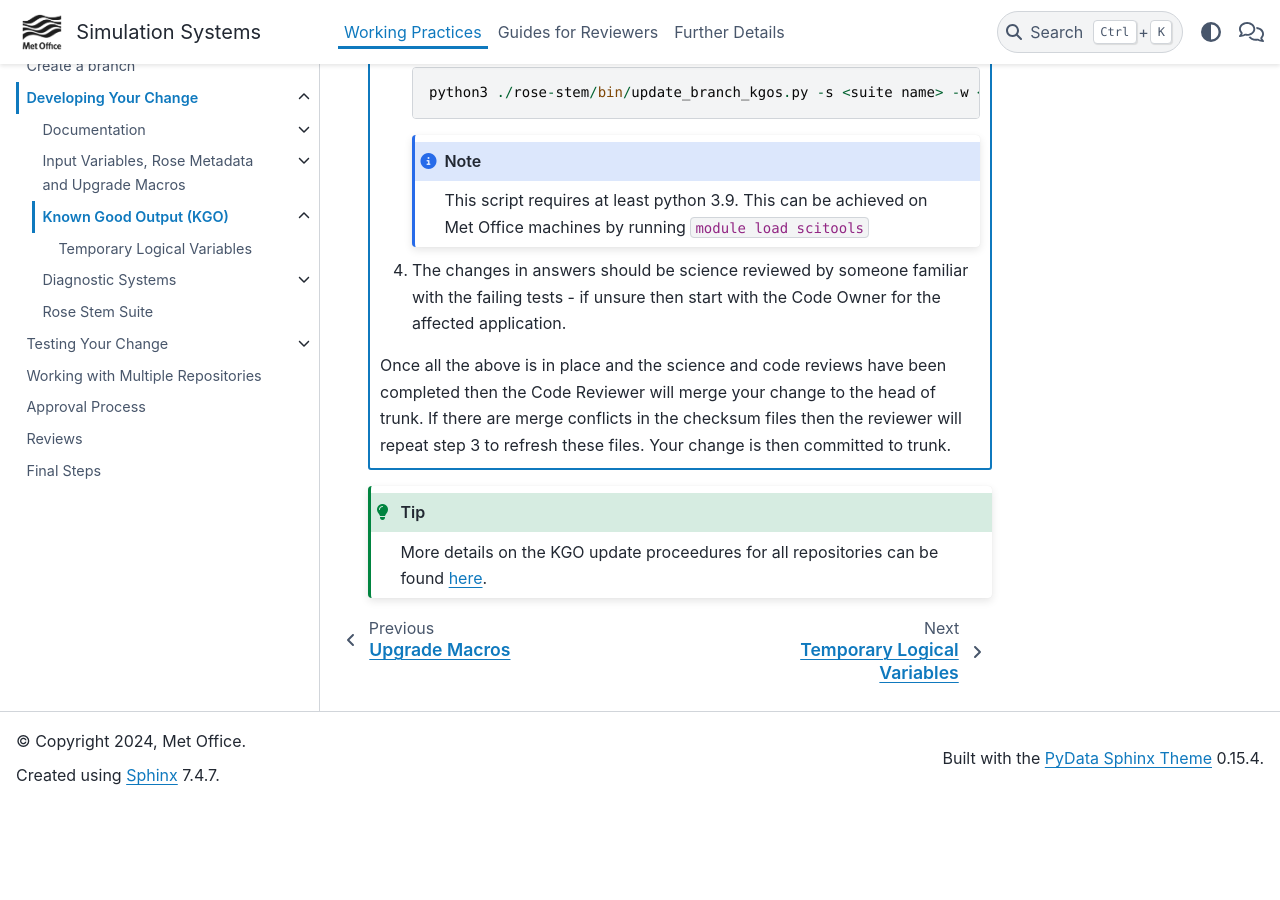
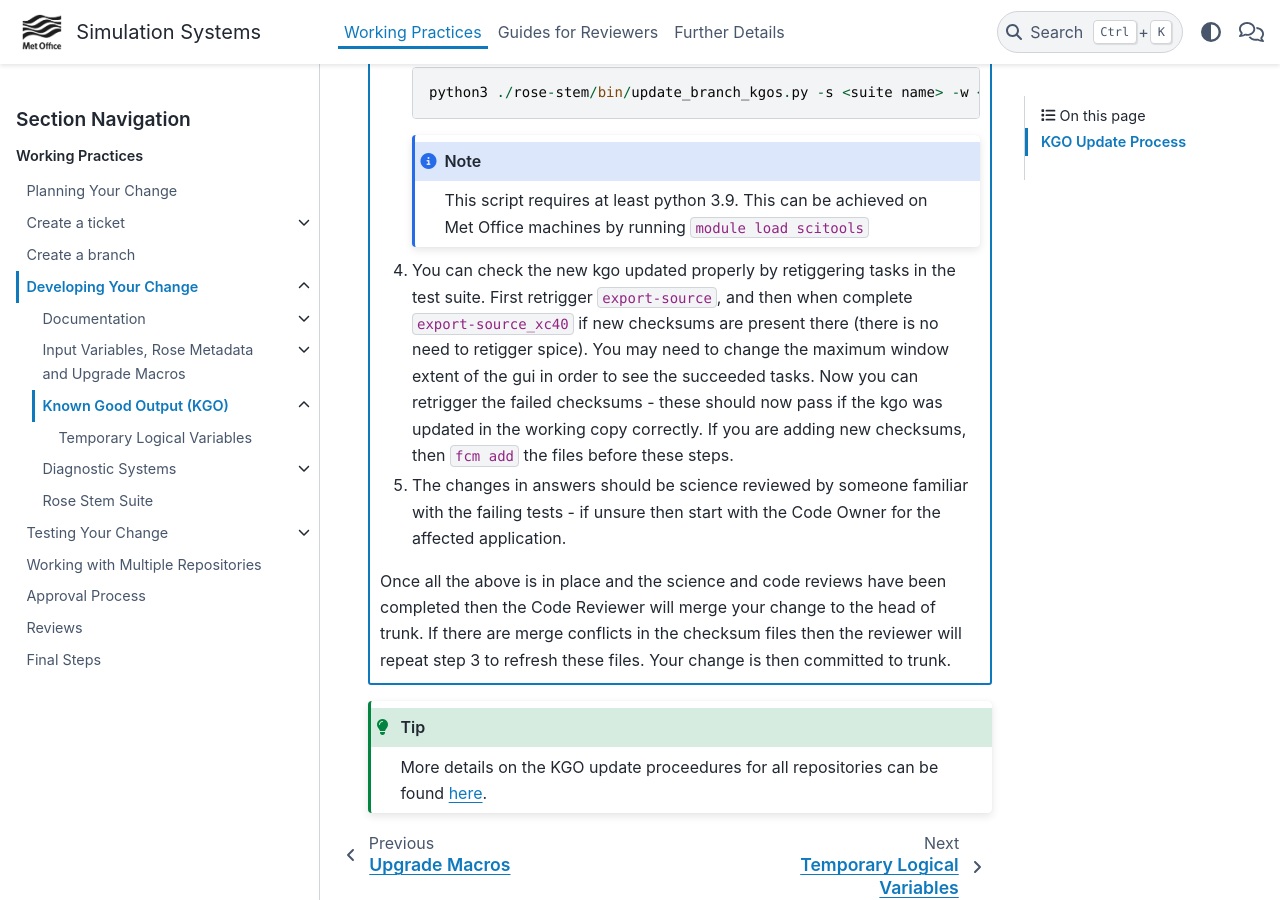
Before and after one commit to MetOffice/simulation-systems, a Sphinx documentation site: the page built from source/WorkingPractices/kgo.rst, in a window 1280 px wide and 900 px high, scrolled down 981 px. Built offline with Sphinx 7.4.7 and the PyData theme 0.15.4, drawn with Linux system fonts in a browser that asks for light colours; before the commit the page ends 1786 px from its top, so only the background shows below that.

Commit message:
update instructions for retriggering apps kgo

```diff
--- a/source/Reviewers/howtocommit.rst
+++ b/source/Reviewers/howtocommit.rst
@@ -483,6 +483,8 @@
               This script requires at least python 3.9. This can be achieved on
               Met Office machines by running ``module load scitools``
 
+        3. Verify the checksums updated properly by retriggering the failed checksums. First retrigger ``export-source``, and then when complete ``export-source_xc40`` if new checksums are present there (there is no need to retigger spice). You may need to change the maximum window extent of the gui in order to see the succeeded tasks. Now you can retrigger the failed checksums - these should now pass if the kgo was updated in the working copy correctly.
+
 
     .. tab-item:: LFRic Core
 
--- a/source/WorkingPractices/kgo.rst
+++ b/source/WorkingPractices/kgo.rst
@@ -50,9 +50,9 @@
               This script requires at least python 3.9. This can be achieved on
               Met Office machines by running ``module load scitools``
 
-        4. The changes in answers should be science reviewed by someone familiar with
-           the failing tests - if unsure then start with the Code Owner for the affected
-           application.
+        4. You can check the new kgo updated properly by retiggering tasks in the test suite. First retrigger ``export-source``, and then when complete ``export-source_xc40`` if new checksums are present there (there is no need to retigger spice). You may need to change the maximum window extent of the gui in order to see the succeeded tasks. Now you can retrigger the failed checksums - these should now pass if the kgo was updated in the working copy correctly. If you are adding new checksums, then ``fcm add`` the files before these steps.
+
+        5. The changes in answers should be science reviewed by someone familiar with the failing tests - if unsure then start with the Code Owner for the affected application.
 
         Once all the above is in place and the science and code reviews have been completed
         then the Code Reviewer will merge your change to the head of trunk. If there are
```
